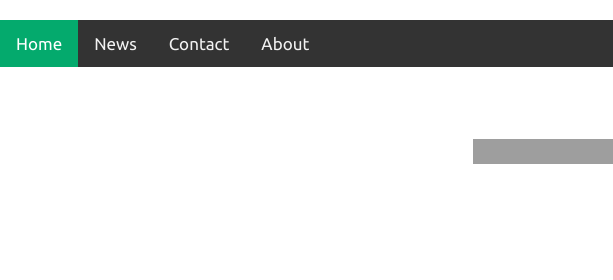
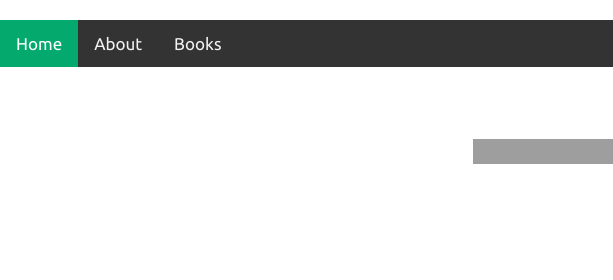
Before and after one commit to Rathneshbelman/rathneshbelman, a plain HTML site: page index.html in a window 1280 px wide. Shown: the top 280 px of the page, 0-613 px from the left. Drawn offline with Linux system fonts and the light colour scheme; grey boxes are pictures that could not be loaded.

Commit message:
Update index.html

```diff
--- a/index.html
+++ b/index.html
@@ -18,9 +18,9 @@
   <nav>
     <div class="topnav" id="myTopnav">
   <a href="#home" class="active">Home</a>
-  <a href="#news">News</a>
-  <a href="#contact">Contact</a>
-  <a href="#about">About</a>
+  <a href="#About">About</a>
+  <a href="#Books">Books</a>
+  <a href="#Contact"Contact</a>
   <a href="javascript:void(0);" class="icon" onclick="myFunction()">
     <i class="fa fa-bars"></i>
   </a>
```
